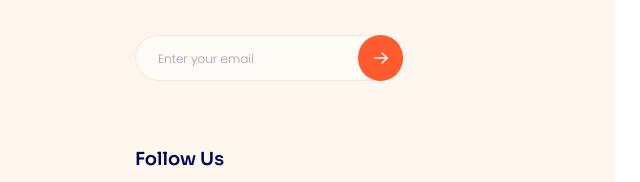
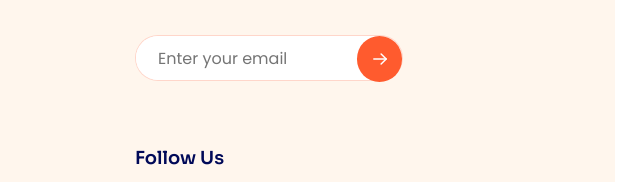
Before and after one commit to nghiahoang14/project-4, a plain HTML site: page index.html in a window 1280 px wide. Shown: the part 6819-7001 px from the top of the page, 0-640 px from the left. Drawn offline with Linux system fonts and the light colour scheme.

Commit message:
sửa footer

```diff
--- a/assets/css/style.css
+++ b/assets/css/style.css
@@ -1103,33 +1103,32 @@ a {
     width: 268px;
     margin-top: 35px;
 }
-.footer-form .form {
-    position: relative;
+.footer-form {
+    display: flex;
+    align-items: space-between;
     width: 268px;
     height: 46px;
     flex-shrink: 0;
     border-radius: 23px;
     border: 1px solid rgba(255, 91, 46, 0.25);
-    opacity: 0.6;
+
     background: #fff;
 }
-.footer-form .form span {
-    left: 22px;
-    top: 16px;
-    position: absolute;
-    color: #656689;
-    font-size: 1.2rem;
-    font-weight: 300;
-    line-height: 1.16; /* 116.667% */
+.footer-form input {
+    width: 100%;
+    height: 100%;
+    border: none;
+    outline: none;
+    border-radius: inherit;
+    padding: 0 22px;
 }
 .footer-control {
-    position: absolute;
-    top: 0;
-    right: 0;
     display: flex;
     justify-content: center;
     align-items: center;
+    flex-shrink: 0;
     border: none;
+    outline: 0;
     width: 45px;
     height: 46px;
     border-radius: 22.5px;
@@ -1137,6 +1136,7 @@ a {
     transition: 0.3s;
 }
 .footer-control:hover {
+    cursor: pointer;
     box-shadow: 0px 15px 28px -7px rgba(255, 91, 46, 0.3);
 }
 .footer-social {
--- a/index.html
+++ b/index.html
@@ -1229,11 +1229,14 @@
                         alt="Lucy"
                         class="logo"
                     />
-                    <div class="footer-form">
-                        <button class="form">
-                            <span>Enter your email</span>
-                        </button>
-                        <button class="footer-control">
+                    <form class="footer-form">
+                        <input
+                            type="email"
+                            name=""
+                            id=""
+                            placeholder="Enter your email"
+                        />
+                        <button class="footer-control" type="submit">
                             <svg
                                 width="18"
                                 height="18"
@@ -1257,7 +1260,7 @@
                                 />
                             </svg>
                         </button>
-                    </div>
+                    </form>
                     <div class="footer-social">
                         <h3 class="title lv3">Follow Us</h3>
                         <div class="social-icon">
```
